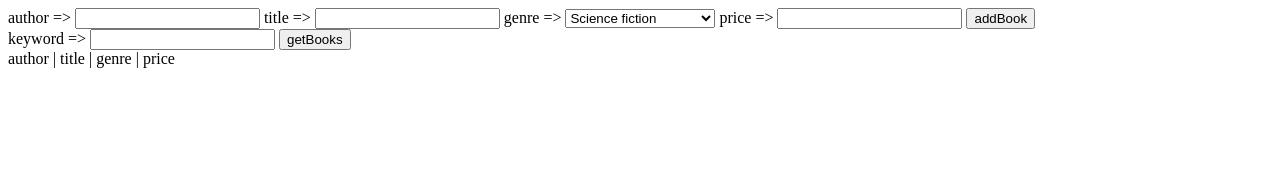
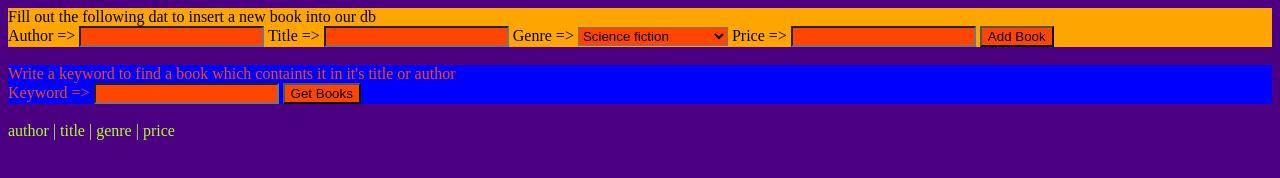
Before and after one commit to liapisn/BookManagmentNodeJS, a website: page frontend.html in a window 1280 px wide. Drawn offline with Linux system fonts and the light colour scheme.

Commit message:
frontend updated

```diff
--- a/app.js
+++ b/app.js
@@ -20,8 +20,9 @@
     db.close();
 });
 
-app.get('/getBooks', (req, res) =>
+app.get('/books/', (req, res) =>
 {
+    console.log("into books/key url")
     //const book = req.body;
     //console.log(book.title);
     let key='game';
--- a/index.html
+++ b/frontend.html
@@ -5,10 +5,12 @@
 
         </title>
     </head>
-    <body>
-        author => <input type="text" id="author">
-        title => <input type="text" id="title">
-        genre => <select id="genre">
+    <body style="background-color:  indigo;">
+        <div id="addBooks" style="color: black; background-color: orange;">
+            Fill out the following dat to insert a new book into our db <br>
+            Author => <input type="text" id="author" style="color:black; background-color: orangered; ">
+            Title => <input type="text" id="title" style="color:black; background-color: orangered; ">
+            Genre => <select id="genre" style="color:black; background-color: orangered; ">
                 <option value="Science fiction">Science fiction</option>
                 <option value="Satire">Satire</option>
                 <option value="Drama">Drama</option>
@@ -17,12 +19,18 @@
                 <option value="Mystery">Mystery</option>
                 <option value="Horror">Horror</option>
             </select>
-        price => <input type="text" id="price">
-        <input type="button" id="addBook" value="addBook"> <br>
-        keyword => <input type="text" id="searchBook" >
-        <input type="button" id="getBooks" value="getBooks">
-        <div id="text">author | title | genre | price</div>
-        <div id="books"></div>
+            Price => <input type="text" id="price" style="color:black; background-color: orangered; ">
+            <input type="button" id="addBook" value="Add Book" style="color:black; background-color: orangered; "> <br>
+        </div>
+        <br>
+        <div id=searchbooks style="color: orangered; background-color: blue;">
+            Write a keyword to find a book which containts it in it's title or author <br>
+            Keyword => <input type="text" id="searchBook" style="color:black; background-color: orangered; " >
+            <input type="button" id="getBooks" value="Get Books" style="color:black; background-color: orangered; ">
+        </div>
+        <br>
+        <div id="text" style="color: greenyellow;" >author | title | genre | price</div>
+        <div id="books" style="background-color: greenyellow;"></div>
     </body>
     <script type="text/Javascript">
         window.addEventListener('load',(event)=>
@@ -66,7 +74,7 @@
                     return;
                 }
                 const xhr = new XMLHttpRequest;
-                xhr.open('GET','http://localhost:3000/getBooks',true);
+                xhr.open('GET','http://localhost:3000/books/',true);
                 xhr.send();
                 xhr.onreadystatechange = function()
                 {
@@ -76,8 +84,8 @@
                         {
                             let divElem = document.getElementById('books');
                             const result = JSON.parse(xhr.responseText);
-                            result.forEach((item)=>{
-
+                            result.forEach((item)=>
+                            {
                                 divElem.innerHTML+=`${item.author}|${item.title}|${item.genre}|${item.price}<br>`;
                             });
                         }
```
Lines whose indentation alone changed are shown as unchanged.
